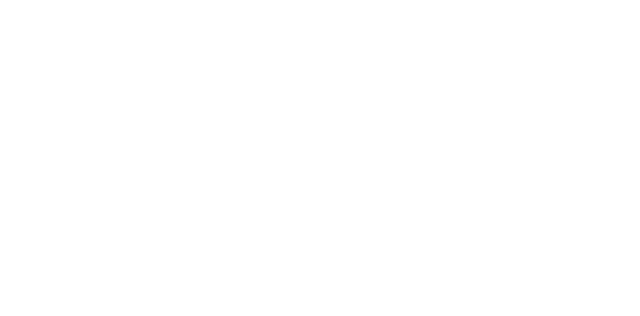
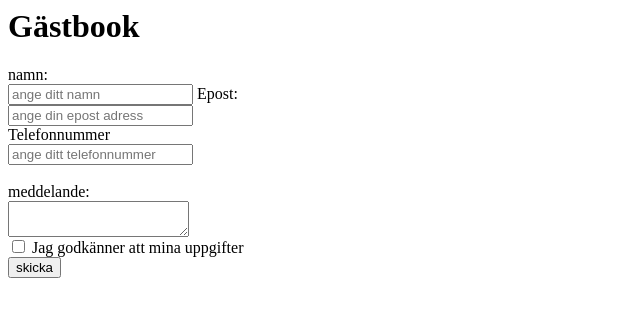
Before and after one commit to Grunii/G-stbook, a plain HTML site: page index.html in a window 1280 px wide. Shown: the whole page, without its empty margins (0-640 px from the left). Drawn offline with Linux system fonts and the light colour scheme.

Commit message:
added textbook

```diff
--- a/index.html
+++ b/index.html
@@ -1,4 +1,57 @@
-<form action="">
+<html lang="sv">
+<head>
+    <meta charset="UTF-8">
+    <meta http-equiv="X-UA-Compatible" content="IE=edge">
+    <meta name="viewport" content="width=device-width, initial-scale=1.0">
+    <title>Document</title>
+</head>
+<body>
+<h1>Gästbook</h1>
+
+<form method="post" name="guestbook" onsubmit="return submitform()">
+<div>
+<label for="namn">namn:
+    <br>
+    <input type="text" name="namn" id="namn" placeholder="ange ditt namn" required>
+    </label>
+
+    <label for="epost">Epost:
+        <br>
+        <input type="email" name="epost"    id="epost" placeholder="ange din epost adress" required>
 
 
-</form>
+
+    </label>
+
+    <div>
+        <label for="Telefon">Telefonnummer
+            <br>
+            <input type="tel" name="Telefon" id="telefon" placeholder="ange ditt telefonnummer">
+
+
+
+        </label>
+        <div>
+       <br>
+
+        </div>
+        <label for="meddelande">meddelande:
+            <br>
+            <textarea name="meddelande"  id="meddelande"></textarea>
+
+
+        </label>
+    </div>
+<div>
+<input type="checkbox" value="gdpr" required> Jag godkänner att mina uppgifter
+
+
+</div>
+<input type ="submit" value="skicka">
+
+
+
+</div>
+
+</body>
+</html>
```
